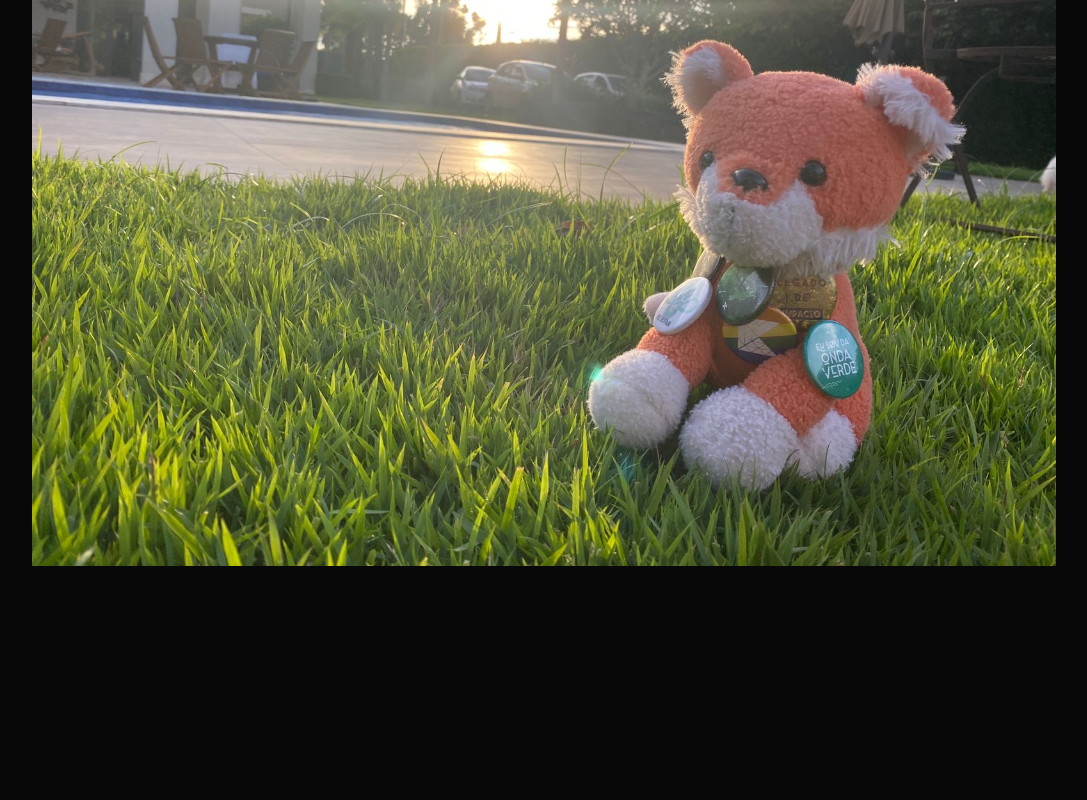
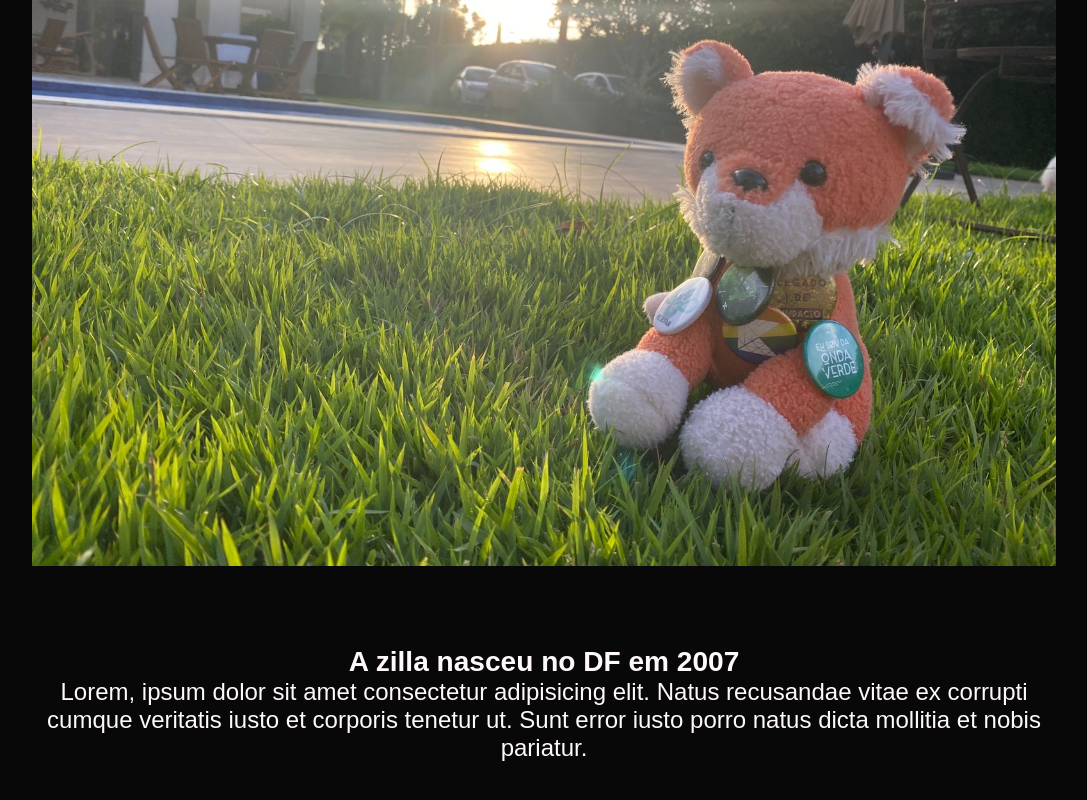
Before and after one commit to EnzoCrisostomo/SiteZillla, a plain HTML site: page index.html in a window 1280 px wide. Shown: the part 1628-2428 px from the top of the page, without its empty margins (96-1183 px from the left). Before the commit the page ends 2274 px from the top, so only its background shows below. Drawn offline with Linux system fonts and the light colour scheme; a web font is replaced by a local one.

Commit message:
Nova seção sobre a vida da zilla

```diff
--- a/index.html
+++ b/index.html
@@ -72,6 +72,10 @@
                     </div>
                 </div>
             </section>
+            <section>
+                <h3>A zilla nasceu no DF em 2007</h3>
+                <p>Lorem, ipsum dolor sit amet consectetur adipisicing elit. Natus recusandae vitae ex corrupti cumque veritatis iusto et corporis tenetur ut. Sunt error iusto porro natus dicta mollitia et nobis pariatur.</p>
+            </section>
         </main>
         <footer></footer>
     </body>
```
